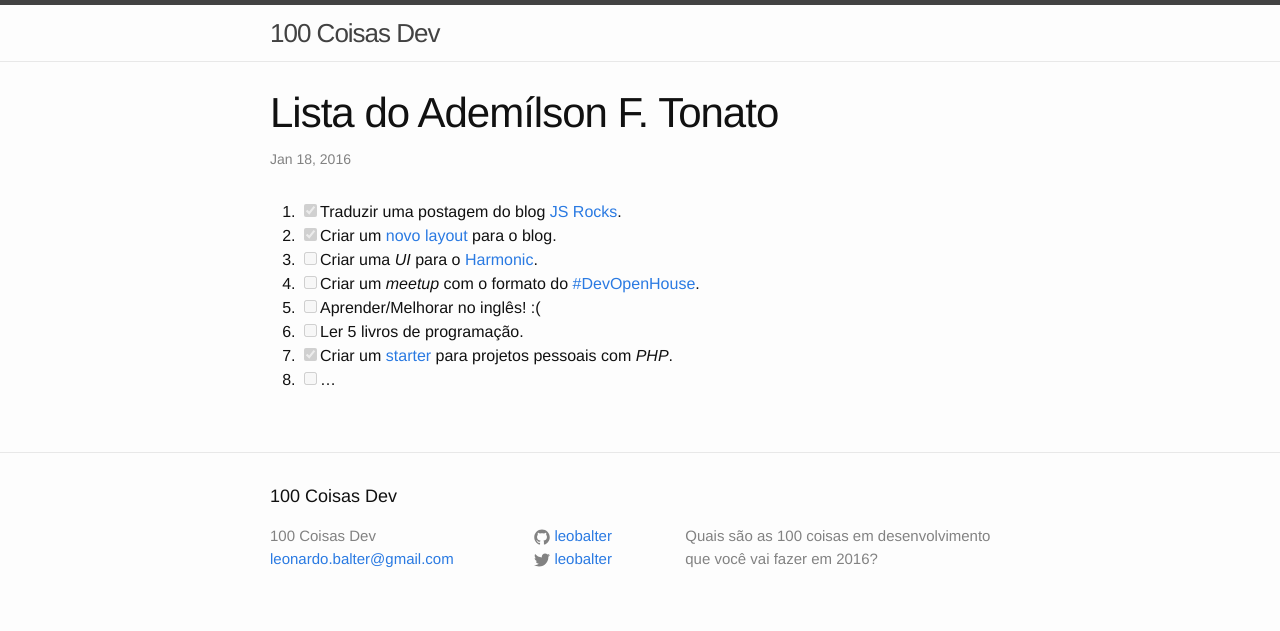
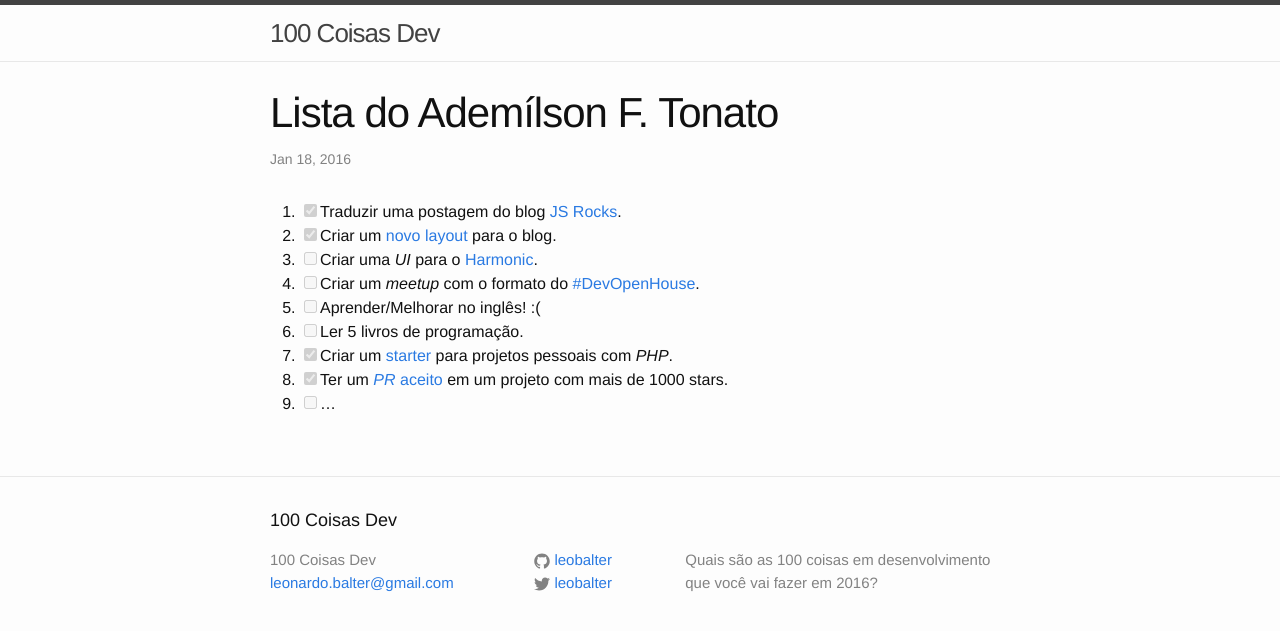
Before and after one commit to leobalter/100-coisas-dev, a Jekyll site: the page built from _posts/listas/2016-01-18-ftonato.markdown, in a window 1280 px wide. Shown: the top 631 px of the page. Built offline with Jekyll 4.4.1, drawn with Linux system fonts in a browser that asks for light colours.

Commit message:
Update 2016-01-18-ftonato.markdown

```diff
--- a/_posts/listas/2016-01-18-ftonato.markdown
+++ b/_posts/listas/2016-01-18-ftonato.markdown
@@ -12,4 +12,5 @@ categories: listas
 1. [ ] Aprender/Melhorar no inglês! :(
 1. [ ] Ler 5 livros de programação.
 1. [x] Criar um [starter](https://github.com/admcode/admcode-starter) para projetos pessoais com *PHP*.
+1. [x] Ter um [_PR_ aceito](https://github.com/css/csso/pull/282) em um projeto com mais de 1000 stars.
 1. [ ] ...
```
